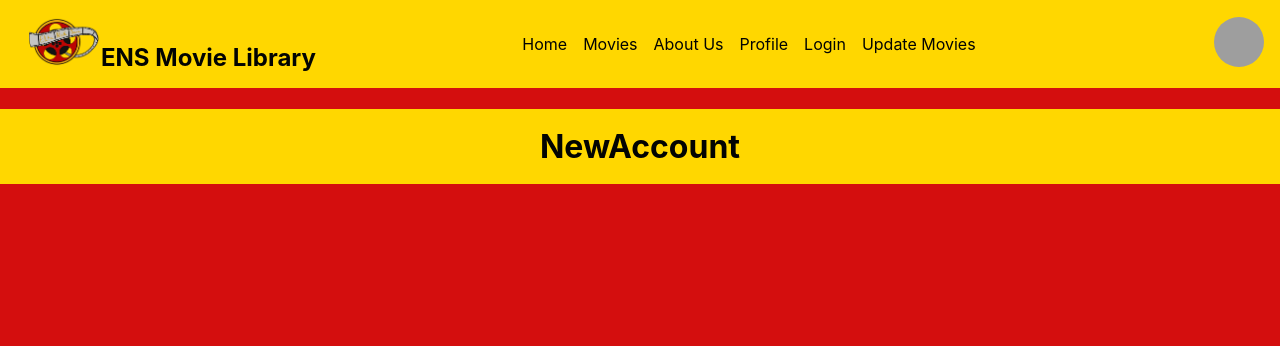
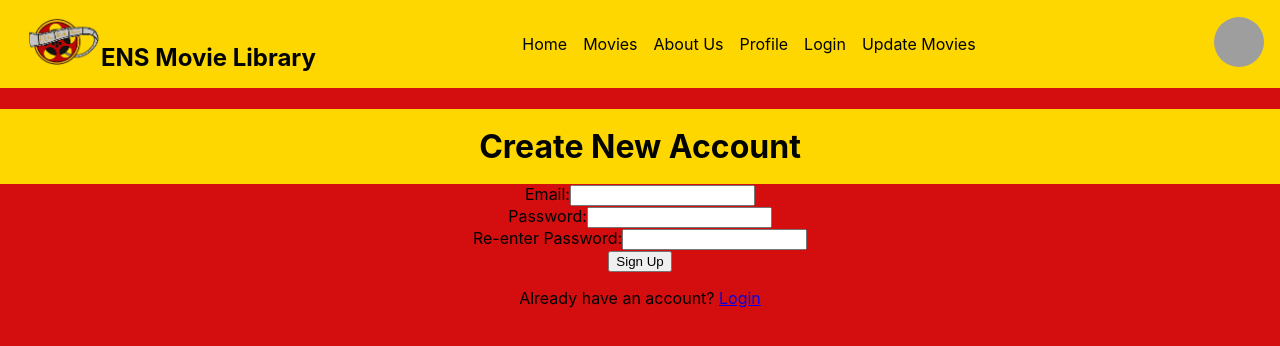
Before and after one commit to SaraSchafer/ANSMoviesLibrary, a React (Create React App) app in the folder ensmovielibrary/: page /signup in a window 1280 px wide. Shown: the top 346 px of the page. Built offline with nearby package versions, Linux system fonts and the light colour scheme; grey boxes are pictures that could not be loaded.

Commit message:
Update newAccount.js

```diff
--- a/ensmovielibrary/src/pages/newAccount.js
+++ b/ensmovielibrary/src/pages/newAccount.js
@@ -1,11 +1,68 @@
-import React from "react";
+import React, { useState } from "react";
+import { Link } from "react-router-dom";
+import '../styles/App.css';
 
 const NewAccount = () => {
-	return (
-		<div>
-			<h1>NewAccount</h1>
-		</div>
-	);
+    const [email, setEmail] = useState("");
+    const [password, setPassword] = useState("");
+    const [confirmPassword, setConfirmPassword] = useState("");
+
+    const handleCreateAccount = (e) => {
+        e.preventDefault();
+        if (password !== confirmPassword) {
+            alert("Passwords do not match!");
+            return;
+        }
+        // Add logic to create a new account here
+        alert("Account created successfully!");
+    };
+
+    return (
+        <div className="App">
+            <h1 className="new-account-heading">Create New Account</h1>
+            <div className="new-account-form">
+                <form onSubmit={handleCreateAccount} className="new-account-form-content">
+                    <div className="form-group">
+                        <label htmlFor="email">Email:</label>
+                        <input
+                            type="email"
+                            id="email"
+                            value={email}
+                            onChange={(e) => setEmail(e.target.value)}
+                            required
+                            className="form-input"
+                        />
+                    </div>
+                    <div className="form-group">
+                        <label htmlFor="password">Password:</label>
+                        <input
+                            type="password"
+                            id="password"
+                            value={password}
+                            onChange={(e) => setPassword(e.target.value)}
+                            required
+                            className="form-input"
+                        />
+                    </div>
+                    <div className="form-group">
+                        <label htmlFor="confirmPassword">Re-enter Password:</label>
+                        <input
+                            type="password"
+                            id="confirmPassword"
+                            value={confirmPassword}
+                            onChange={(e) => setConfirmPassword(e.target.value)}
+                            required
+                            className="form-input"
+                        />
+                    </div>
+                    <button type="submit" className="create-account-button">Sign Up</button>
+                </form>
+                <p className="login-prompt">
+                    Already have an account? <Link to="/login">Login</Link>
+                </p>
+            </div>
+        </div>
+    );
 };
 
 export default NewAccount;
```
